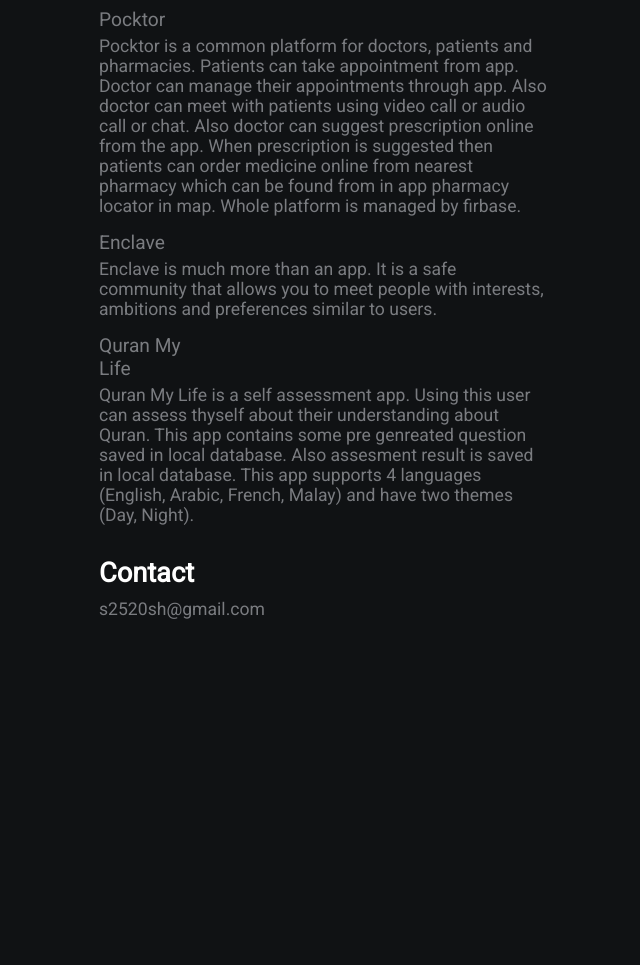
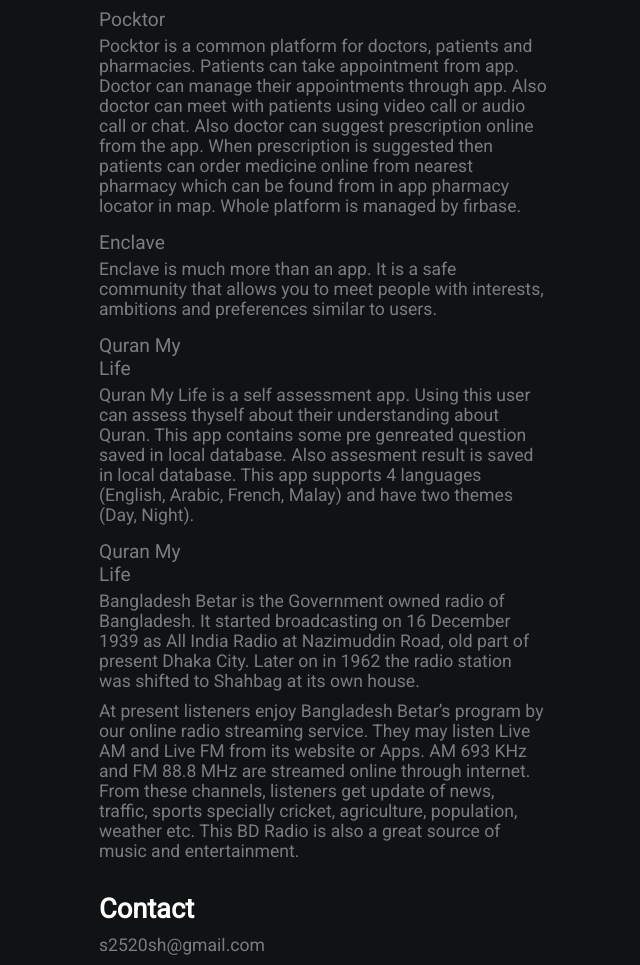
Before and after one commit to shaf-ioioi/shafayathossain2520.github.io, a plain HTML site: page index.html in a window 1280 px wide. Shown: the part 511-1476 px from the top of the page, without its empty margins (541-1181 px from the left). Before the commit the page ends 1140 px from the top, so only its background shows below. Drawn offline with Linux system fonts and the light colour scheme.

Commit message:
betar added

```diff
--- a/index.html
+++ b/index.html
@@ -22,12 +22,20 @@
             <h2>Skills</h2>
             <p>Currently I'm skilled at native android platform professionally. Also have experince in django rest framework.</p>
             <h2>Projects</h2>
+
             <a href="https://pocktor.com">Pocktor</a>
             <p>Pocktor is a common platform for doctors, patients and pharmacies. Patients can take appointment from app. Doctor can manage their appointments through app. Also doctor can meet with patients using video call or audio call or chat. Also doctor can suggest prescription online from the app. When prescription is suggested then patients can order medicine online from nearest pharmacy which can be found from in app pharmacy locator in map. Whole platform is managed by firbase.</p>
+
             <a href="https://play.google.com/store/apps/details?id=com.enclaveapp.enclave">Enclave</a>
             <p>Enclave is much more than an app. It is a safe community that allows you to meet people with interests, ambitions and preferences similar to users.</p>
+
             <a href="https://play.google.com/store/apps/details?id=co.megaminds.quranmylife">Quran My Life</a>
             <p>Quran My Life is a self assessment app. Using this user can assess thyself about their understanding about Quran. This app contains some pre genreated question saved in local database. Also assesment result is saved in local database. This app supports 4 languages (English, Arabic, French, Malay) and have two themes (Day, Night).</p>
+
+            <a href="https://play.google.com/store/apps/details?id=com.bangladesh.betar">Quran My Life</a>
+            <p>Bangladesh Betar is the Government owned radio of Bangladesh. It started broadcasting on 16 December 1939 as All India Radio at Nazimuddin Road, old part of present Dhaka City. Later on in 1962 the radio station was shifted to Shahbag at its own house.</p>
+            <p>At present listeners enjoy Bangladesh Betar’s program by our online radio streaming service. They may listen Live AM and Live FM from its website or Apps. AM 693 KHz and FM 88.8 MHz are streamed online through internet. From these channels, listeners get update of news, traffic, sports specially cricket, agriculture, population, weather etc. This BD Radio is also a great source of music and entertainment.</p>
+
             <h2>Contact</h2>
             <p>s2520sh@gmail.com</p>
         </div>
```
